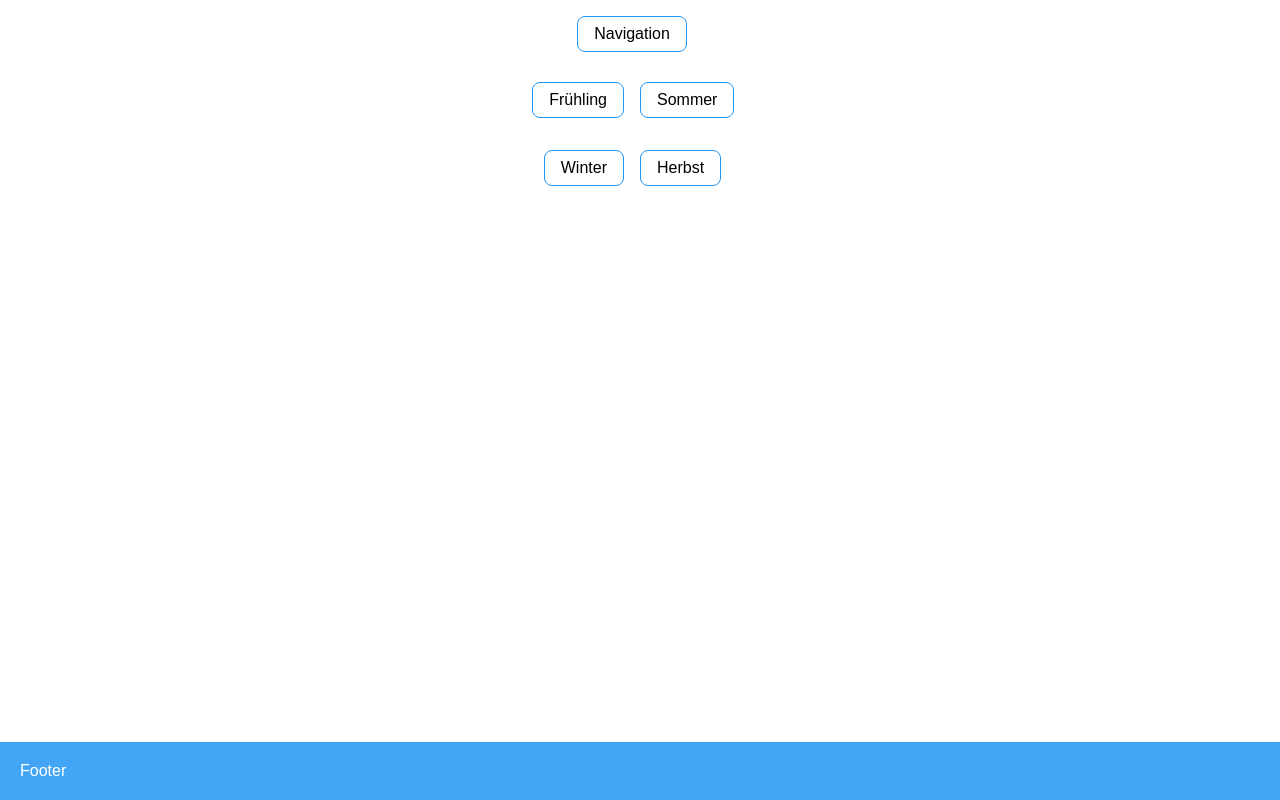
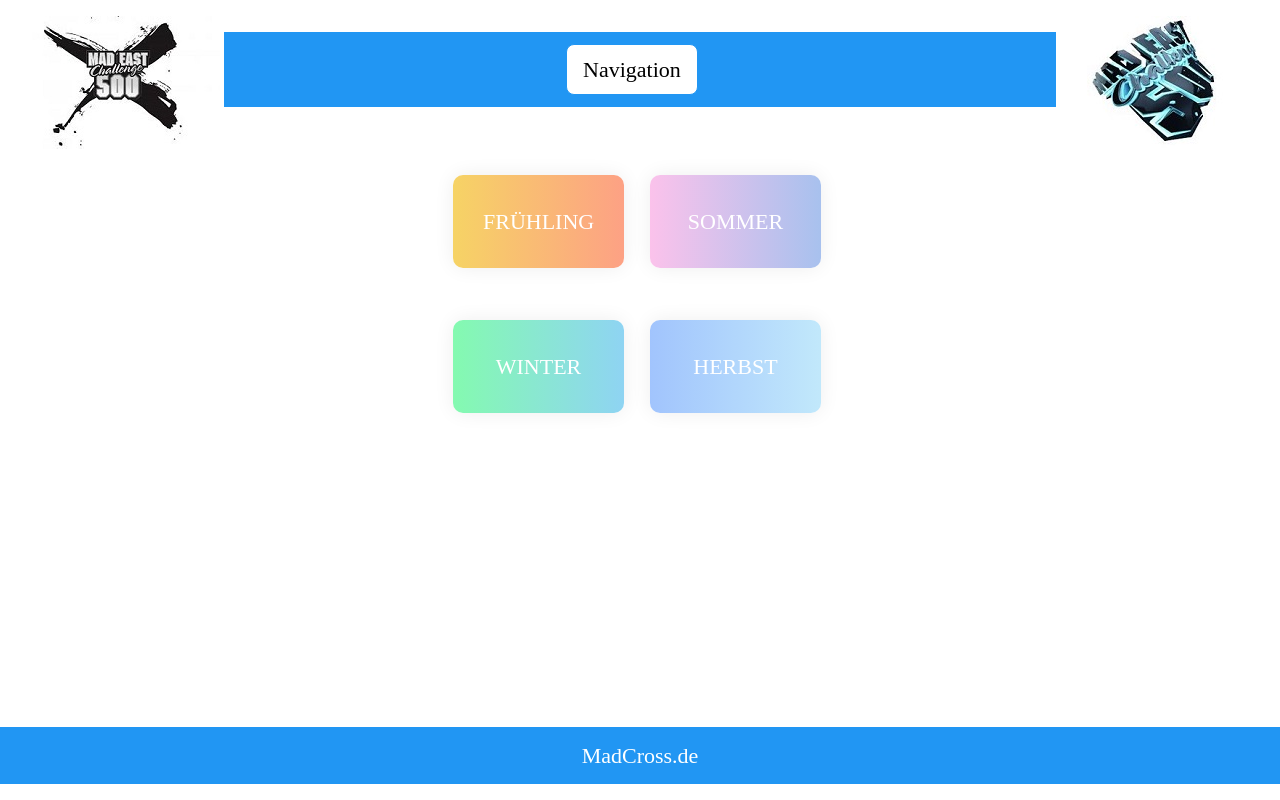
Before and after one commit to grexess/madcross-main, a plain HTML site: page index.html in a window 1280 px wide. Drawn offline with nearby package versions, Linux system fonts and the light colour scheme; files that its build step writes are made by us from their sources; a web font is replaced by a local one.

Commit message:
equal button width

```diff
--- a/css/style.css
+++ b/css/style.css
@@ -3,16 +3,14 @@ html {
 }
 body {
   margin: 0;
-  font: 16px Sans-Serif;
+  font-family: 'Chango';
+  font-size: 22px;
   min-height: 100%;
   display: grid;
   grid-template-rows: 1fr auto;
 }
 
 .footer {
-  background: #42A5F5;
-  color: white;
-  padding: 20px;
   grid-row-start: 2;
   grid-row-end: 3;
 }
@@ -28,6 +26,15 @@ body {
   .responsiveRight {
     float: none !important;
   }
+    .logoLeft, .logoRight {
+    width:0px !important;
+  }
+}
+
+@media only screen and (max-width: 980px) {
+  .logoLeft, .logoRight {
+    width:100%;
+  }
 }
 
 .responsiveLeft {
@@ -36,3 +43,40 @@ body {
 .responsiveRight {
   float: right;
 }
+.logoLeft {
+
+}
+.logoRight {
+}
+
+.btn {
+  margin: 10px;
+  padding: 30px;
+  text-align: center;
+  text-transform: uppercase;
+  transition: 0.5s;
+  background-size: 200% auto;
+  color: white;
+  box-shadow: 0 0 20px #eee;
+  border-radius: 10px;
+ }
+
+.btn:hover {
+  background-position: right center; /* change the direction of the change here */
+}
+
+.btn-1 {
+  background-image: linear-gradient(to right, #f6d365 0%, #fda085 51%, #f6d365 100%);
+}
+
+.btn-2 {
+  background-image: linear-gradient(to right, #fbc2eb 0%, #a6c1ee 51%, #fbc2eb 100%);
+}
+
+.btn-3 {
+  background-image: linear-gradient(to right, #84fab0 0%, #8fd3f4 51%, #84fab0 100%);
+}
+
+.btn-4 {
+  background-image: linear-gradient(to right, #a1c4fd 0%, #c2e9fb 51%, #a1c4fd 100%);
+}
--- a/index.html
+++ b/index.html
@@ -5,11 +5,12 @@
     <meta charset="utf-8">
     <meta name="viewport" content="width=device-width, initial-scale=1.0">
     <title>MadCross.de</title>
-    <link rel="stylesheet" href="style.css">
     <script src="https://code.jquery.com/jquery-3.3.1.slim.min.js" integrity="sha256-3edrmyuQ0w65f8gfBsqowzjJe2iM6n0nKciPUp8y+7E="
         crossorigin="anonymous"></script>
+    <script src="./script/script.js"></script>
     <link rel="stylesheet" href="https://www.w3schools.com/w3css/4/w3.css">
     <link rel="stylesheet" href="./css/style.css">
+    <link href='https://fonts.googleapis.com/css?family=Chango' rel='stylesheet'>
 </head>
 
 <body>
@@ -18,14 +19,16 @@
         <!-- MASTHEAD/NAVIGATION -->
 
         <div class="w3-row w3-margin-top">
-            <div class="w3-col s1 w3-center">
-                <p>&nbsp;</p>
+            <div class="w3-col s2 w3-center">
+                <img src="./images/madeast.jpg" class="logoLeft" alt="MadEast Logo1">
             </div>
-            <div class="w3-col s10 w3-center">
-                <button class="w3-btn w3-white w3-border w3-border-blue w3-round-large w3-margin-right">Navigation</button>
+            <div class="w3-col s8 w3-center">
+                <div class="w3-panel w3-blue w3-center w3-padding-large">
+                    <button class="w3-btn w3-white w3-border w3-border-blue w3-round-large w3-margin-right">Navigation</button>
+                </div>
             </div>
-            <div class="w3-col s1 w3-center">
-                <p>&nbsp;</p>
+            <div class="w3-col s2 w3-center">
+                <img src="./images/logoright.jpg" class="logoRight" alt="MadEast Logo2">
             </div>
         </div>
 
@@ -34,26 +37,26 @@
         <div class="w3-row">
             <div class="w3-col s12 w3-center">
                 <div class="w3-row">
-                    <div class="w3-col m6 w3-center w3-padding-16">
+                    <div class="w3-col m6 w3-padding-16" >
                         <div class="responsiveRight">
-                            <button class="btn w3-btn w3-white w3-border w3-border-blue w3-round-large w3-margin-right">Frühling</button>
+                            <button class="btn btn-1 w3-btn w3-round-large w3-margin-right">Frühling</button>
                         </div>
                     </div>
-                    <div class="w3-col m6 w3-center w3-padding-16">
+                    <div class="w3-col m6 w3-padding-16">
                         <div class="responsiveLeft">
-                            <button class="btn w3-btn w3-white w3-border w3-border-blue w3-round-large w3-margin-right">Sommer</button>
+                            <button class="btn btn-2 w3-btn w3-round-large w3-margin-right">Sommer</button>
                         </div>
                     </div>
                 </div>
                 <div class="w3-row">
                     <div class="w3-col m6 w3-padding-16">
                         <div class="responsiveRight">
-                            <button class="btn w3-btn w3-white w3-border w3-border-blue w3-round-large w3-margin-right">Winter</button>
+                            <button class="btn btn-3 w3-btn w3-round-large w3-margin-right">Winter</button>
                         </div>
                     </div>
-                    <div class="w3-col m6 w3-white w3-center w3-padding-16">
+                    <div class="w3-col m6 w3-padding-16">
                         <div class="responsiveLeft">
-                            <button class="btn w3-btn w3-white w3-border w3-border-blue w3-round-large w3-margin-right">Herbst</button>
+                            <button class="btn btn-4 w3-btn w3-round-large w3-margin-right">Herbst</button>
                         </div>
                     </div>
                 </div>
@@ -62,7 +65,9 @@
     </div>
     <!-- FOOTER -->
     <footer class="footer">
-        Footer
+        <div class="w3-panel w3-blue w3-center w3-padding-large">
+            MadCross.de
+        </div>
     </footer>
 </body>
 
--- /dev/null
+++ b/script/script.js
@@ -0,0 +1,22 @@
+
+function setButtonEqualWidth() {
+  var choices = document.getElementsByClassName("btn");
+  var maxWidth = 0;
+  // read
+  for (i = 0; i < choices.length; ++i) {
+    maxWidth = Math.max(maxWidth, choices[i].offsetWidth)
+  };
+
+  // write
+  for (i = 0; i < choices.length; ++i) {
+    choices[i].style.width = maxWidth + "px";
+  };
+}
+
+$(document).ready(function () {
+
+});
+
+jQuery(window).on("load", function () {
+  setButtonEqualWidth();
+});
```
Also changed, not shown: images/logoright.jpg (added), images/madeast.jpg (added).
